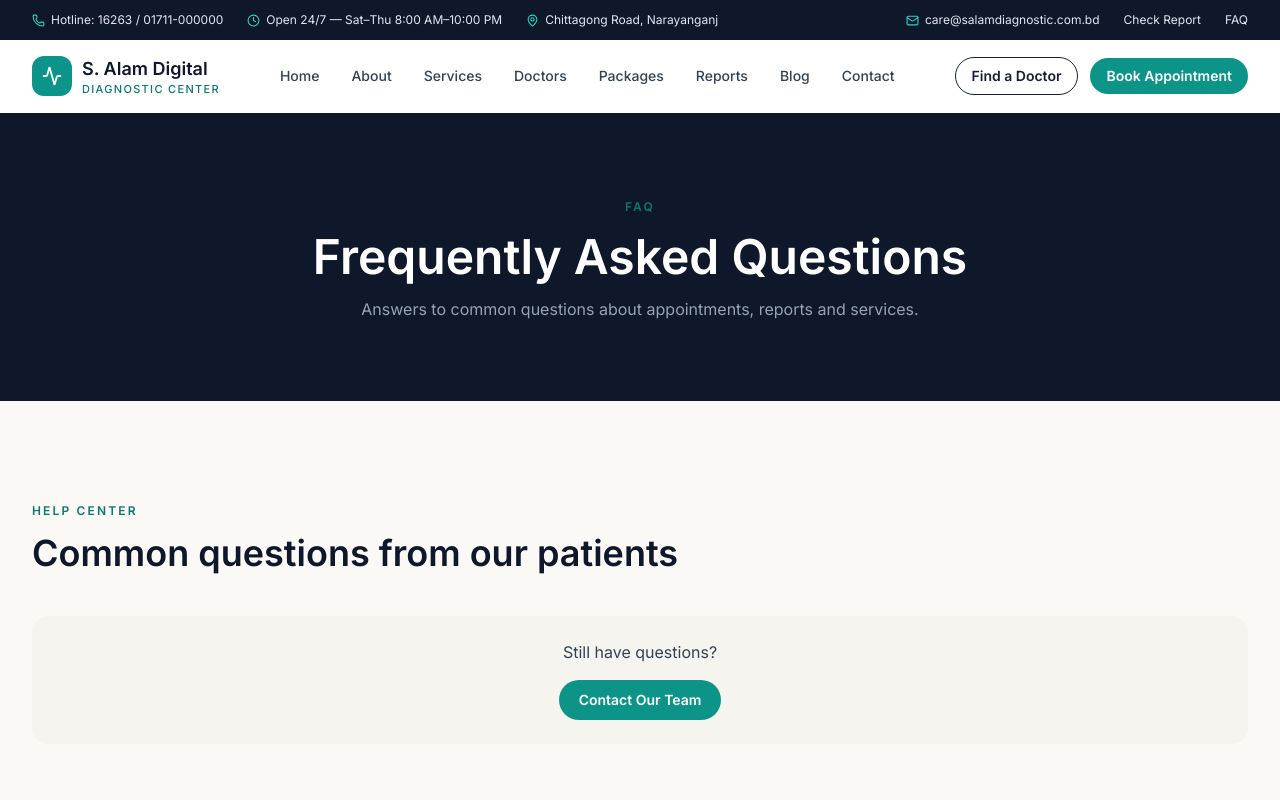
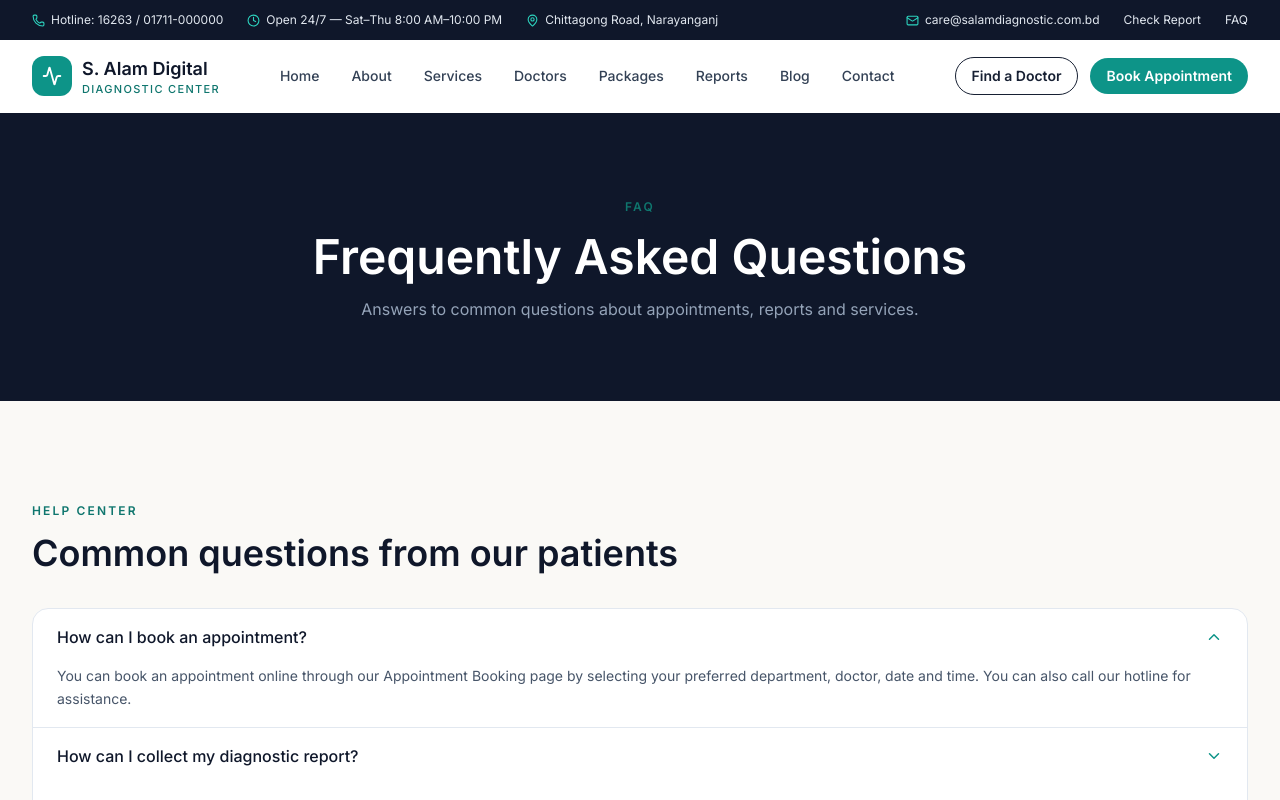
Before and after one commit to Mostofa-zaman/Diognostic, a Next.js app: page /faq in a window 1280 px wide. Shown: the top 800 px of the page. Built offline with nearby package versions, Linux system fonts and the light colour scheme.

Commit message:
feat(FaqContent.jsx): integrate FAQ accordion and contact CTA

```diff
--- a/src/components/faqPage/FAQContent.jsx
+++ b/src/components/faqPage/FAQContent.jsx
@@ -1,3 +1,4 @@
+import { faqs } from "@/data/faqs";
 import SectionHeading from "../common/SectionHeading";
 import FaqAccordion from "./FaqAccordion";
 import Button from "@/components/common/Button";
@@ -9,7 +10,7 @@ export default function FaqContent() {
         <div className="container-xl max-w-3xl">
           <SectionHeading eyebrow="Help Center" title="Common questions from our patients" />
           <div className="mt-8">
-            {/* <FaqAccordion  /> */}
+            <FaqAccordion faqs={faqs} />
           </div>
           <div className="mt-10 rounded-2xl bg-sand-100/70 p-6 text-center">
             <p className="text-navy-600">Still have questions?</p>
```
